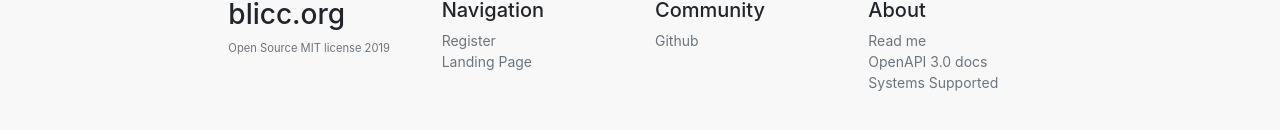
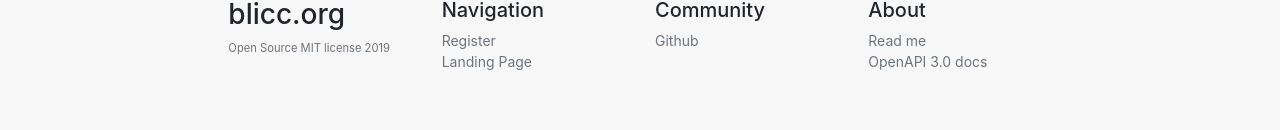
Before and after one commit to blicc-org/blicc, a React (Create React App) app in the folder app/: page / in a window 1280 px wide. Shown: the part 596-726 px from the top of the page. Built offline with nearby package versions, Linux system fonts and the light colour scheme; no server answers.

Commit message:
feat(app): content clean up

```diff
--- a/app/src/language/Content.js
+++ b/app/src/language/Content.js
@@ -43,10 +43,6 @@ export const content = {
           title: 'OpenAPI 3.0 docs',
           link: 'https://api.blicc.org',
         },
-        {
-          title: 'Systems Supported',
-          link: '/pages/docs/supported.md',
-        },
       ],
     },
   ],
```
